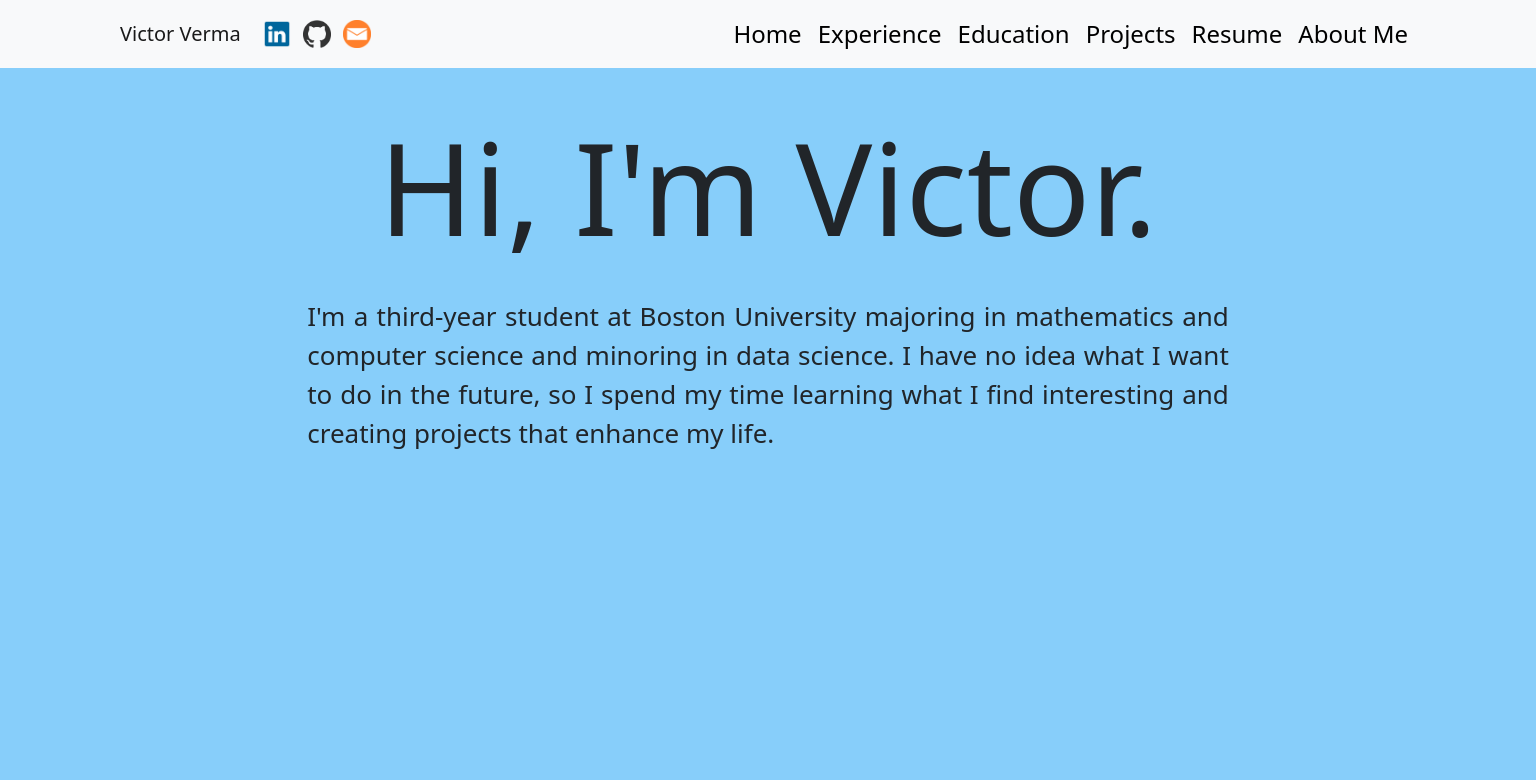
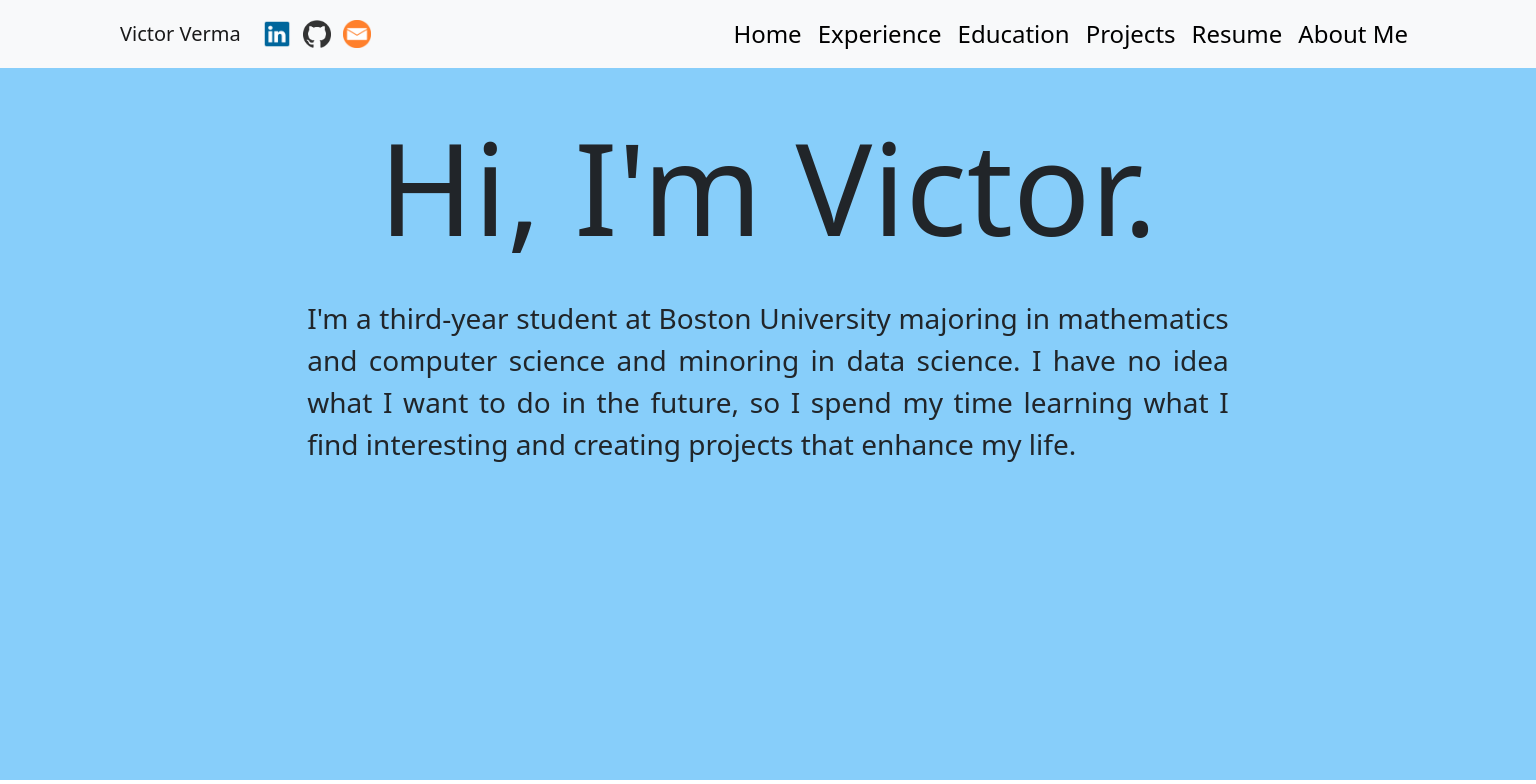
Before and after one commit to victorverma3/Portfolio, a React (Vite) app in the folder frontend/: page / in a window 1536 px wide. Shown: the top 784 px of the page. Built offline with nearby package versions, Linux system fonts and the light colour scheme.

Commit message:
updated font size on bigger screens

```diff
--- a/frontend/src/pages/home/Home.css
+++ b/frontend/src/pages/home/Home.css
@@ -35,7 +35,7 @@
 
 @media screen and (min-width: 1441px) {
     .home-lead {
-        font-size: 1.625rem;
+        font-size: 1.75rem;
     }
 
     .home-title {
```
